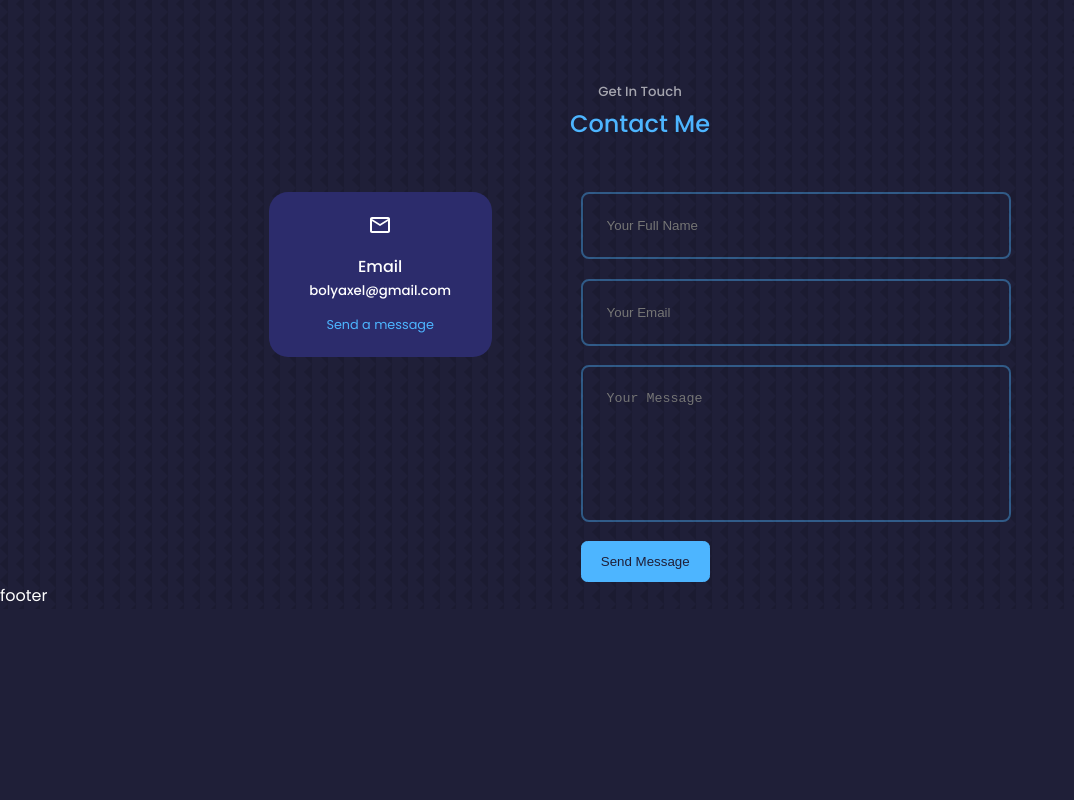
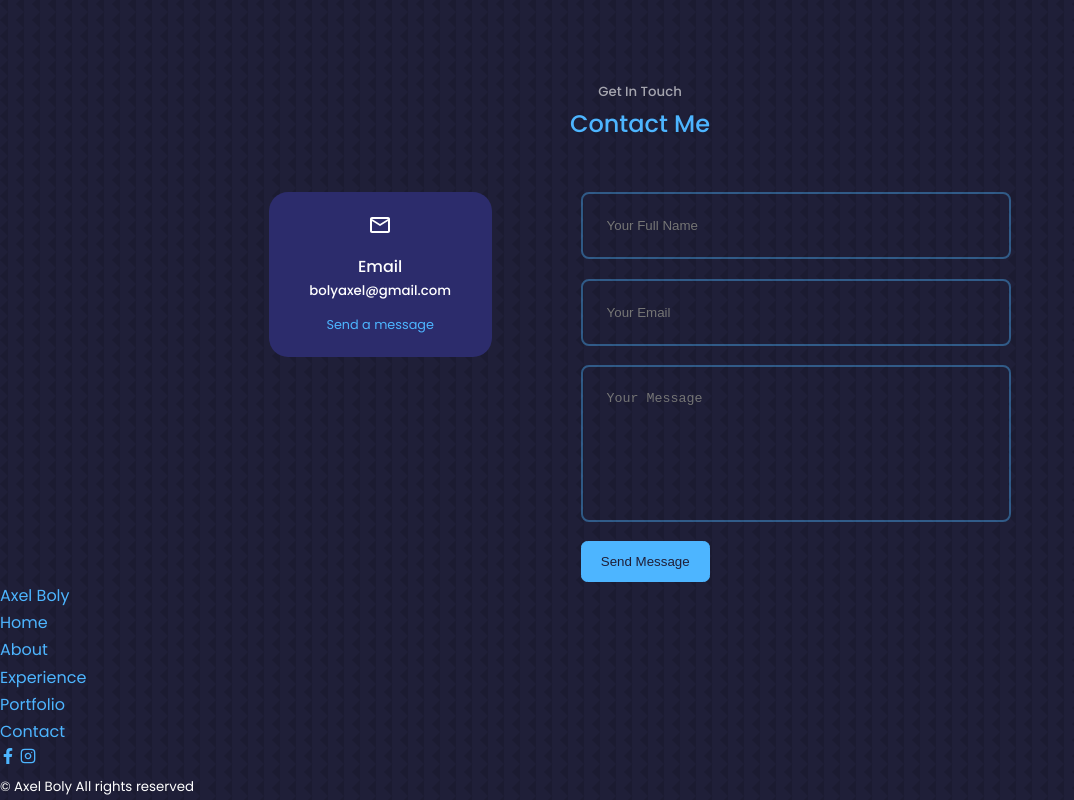
Before and after one commit to xrpq/react-portfolio-website-og, a React (Create React App) app: page / in a window 1280 px wide. Shown: the part 3236-4036 px from the top of the page, without its empty margins (0-1074 px from the left). Before the commit the page ends 3845 px from the top, so only its background shows below. Built offline with nearby package versions, Linux system fonts and the light colour scheme.

Commit message:
footer jsx

```diff
--- a/src/components/footer/footer.jsx
+++ b/src/components/footer/footer.jsx
@@ -1,9 +1,31 @@
 import React from 'react'
 import './footer.css'
+import { FaFacebookF } from 'react-icons/fa'
+import { FiInstagram } from 'react-icons/fi'
 
 const footer = () => {
   return (
-    <div>footer</div>
+    <footer>
+      <a href="#" className='footer_logo'>Axel Boly</a>
+
+      <ul className='permalinks'>
+        <li><a href="#">Home</a></li>
+        <li><a href="#about">About</a></li>
+        <li><a href="#experience">Experience</a></li>
+        <li><a href="#portfolio">Portfolio</a></li>
+        <li><a href="#contact">Contact</a></li>
+      </ul>
+
+
+      <div className="footer__socials">
+        <a href="https://facebook.com"> <FaFacebookF /> </a>
+        <a href="https://instagram.com"> <FiInstagram /></a>
+      </div>
+
+      <div className="footer__copyright">
+        <small>&copy; Axel Boly All rights reserved</small>
+      </div>
+    </footer>
   )
 }
 
```
